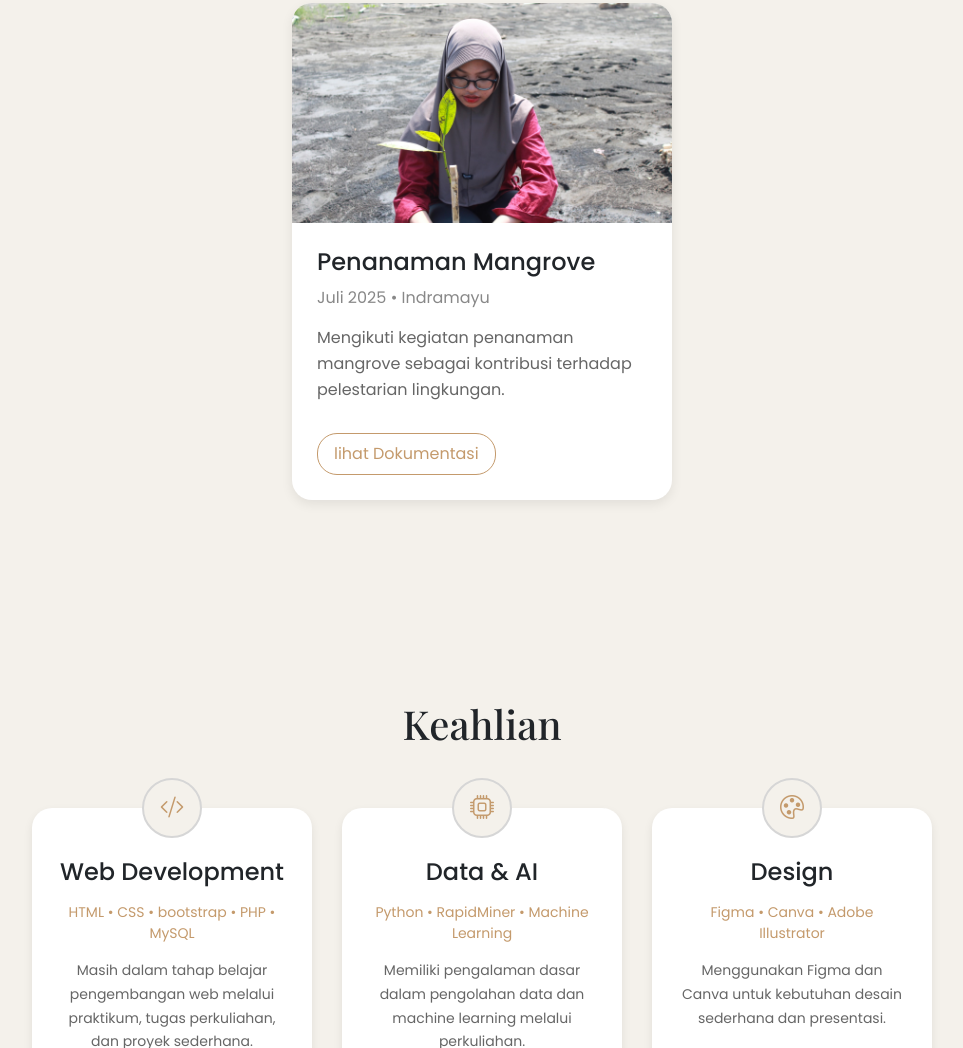
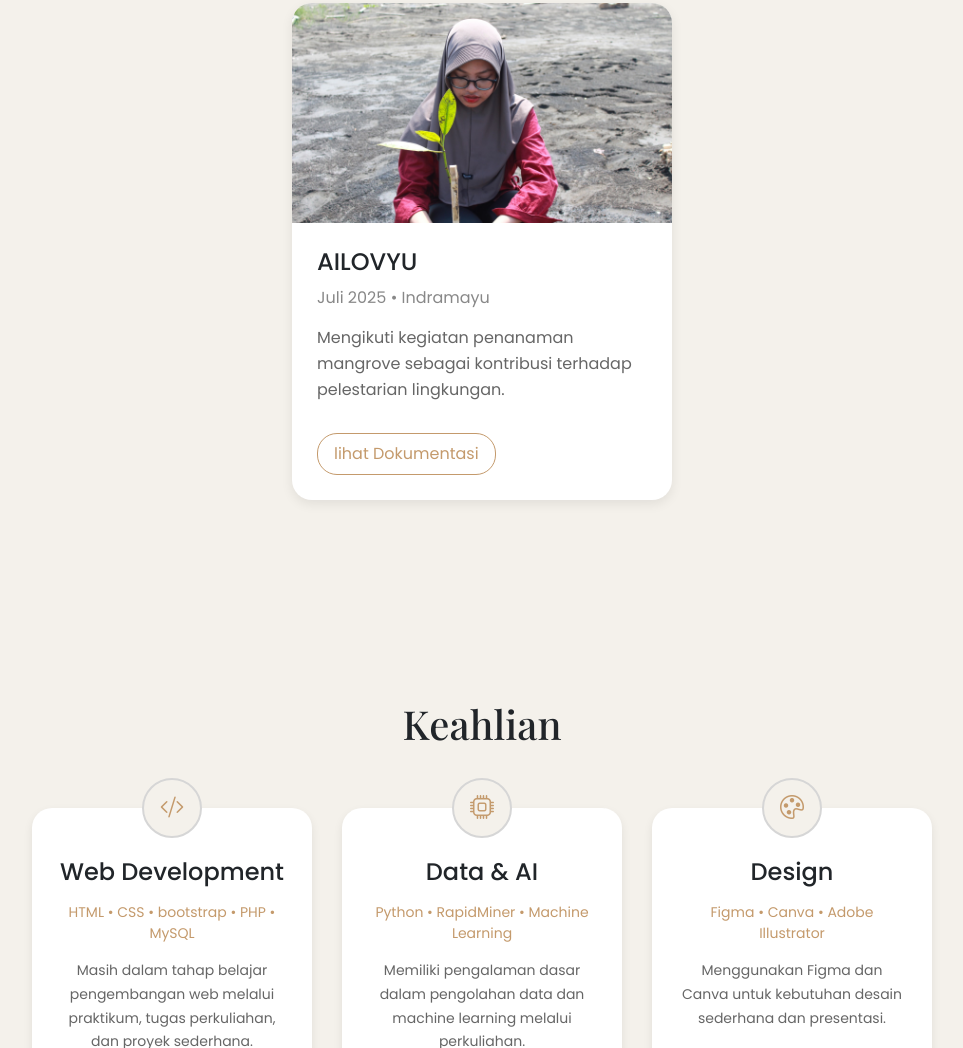
Before and after one commit to juniacha/portofolio-zhazha, a plain HTML site: page index.html in a window 1280 px wide. Shown: the part 2837-3885 px from the top of the page, without its empty margins (158-1121 px from the left). Drawn offline with nearby package versions, Linux system fonts and the light colour scheme.

```diff
--- a/index.html
+++ b/index.html
@@ -207,7 +207,7 @@
                         <img src="mangrove.jpg" alt="Penanaman Mangrove">
 
                         <div class="card-content">
-                            <h4>Penanaman Mangrove</h4>
+                            <h4>AILOVYU</h4>
 
                             <span class="organization-year">
                                 Juli 2025 • Indramayu
```
